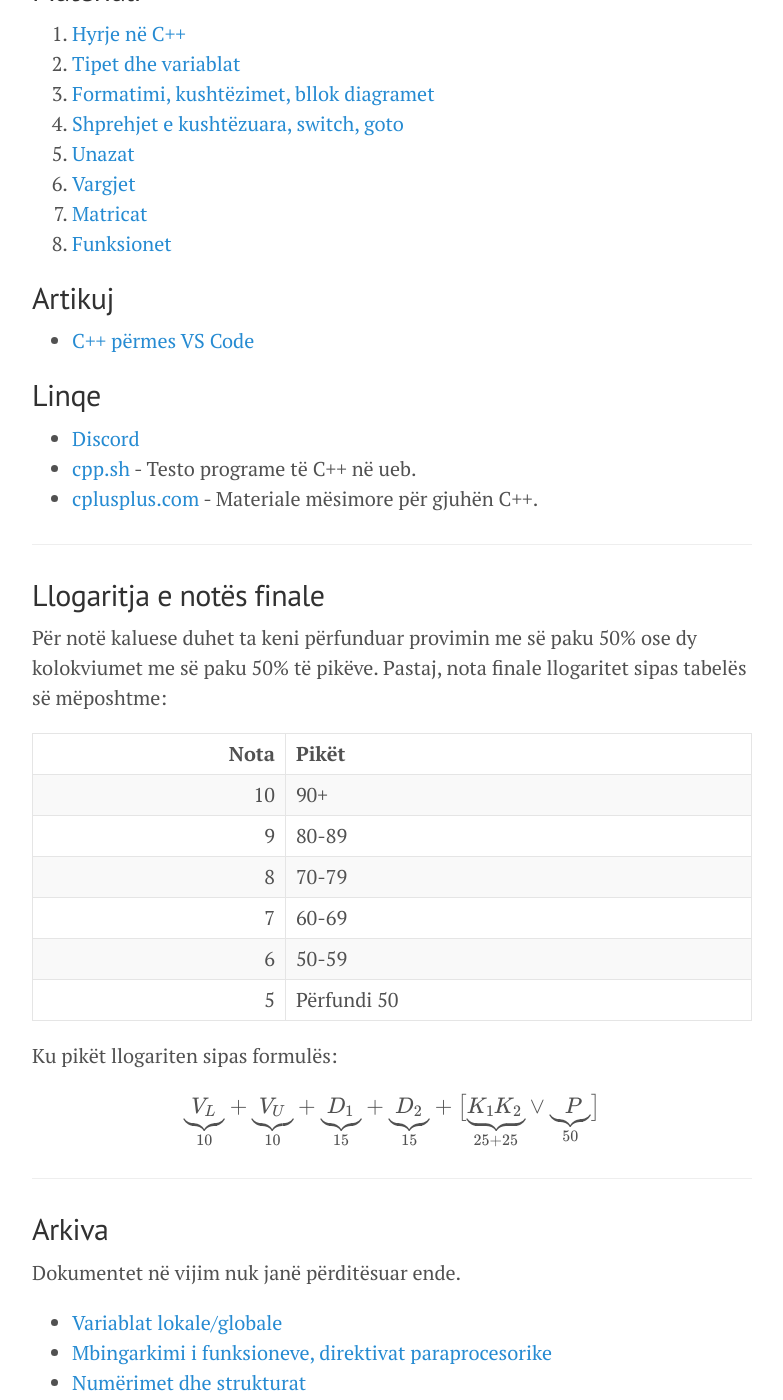
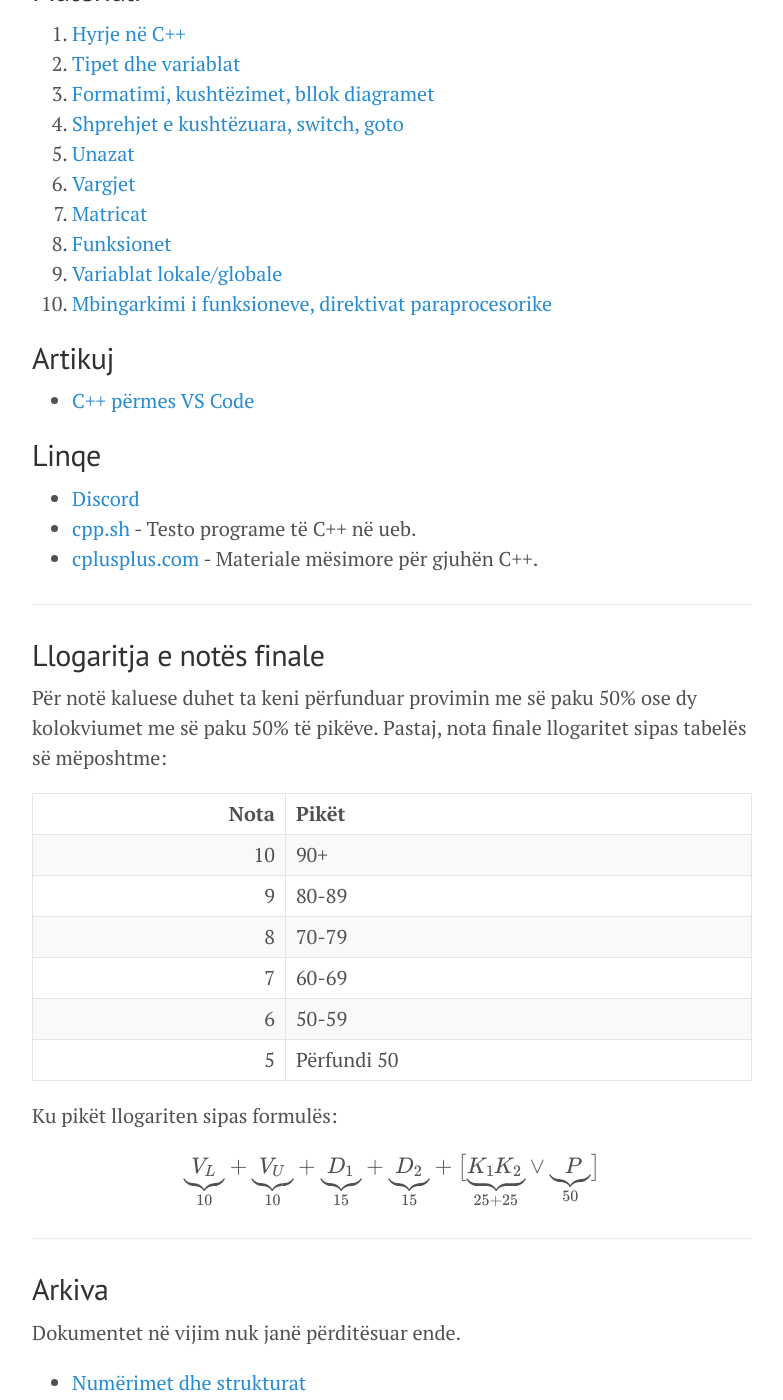
Before and after one commit to edongashi/edongashi.github.io, a Jekyll site: the page built from lendet/gjuhe-programuese/index.md, in a window 1280 px wide and 1400 px high, scrolled down 1381 px. Shown: the whole window, without its empty margins (248-1031 px from the left). Built offline with Jekyll 4.4.1, drawn with Linux system fonts in a browser that asks for light colours; our own code applies the rules of GitHub Pages for plain Markdown files; formulas are drawn with MathJax 3; part of the change alters nothing that is shown.

```diff
--- a/lendet/gjuhe-programuese/index.md
+++ b/lendet/gjuhe-programuese/index.md
@@ -52,6 +52,8 @@ Konsultimet mbahen pas orarit të zakonshëm të ushtrimeve.
 6. [Vargjet](/lendet/gjuhe-programuese/java6)
 7. [Matricat](/lendet/gjuhe-programuese/java7)
 8. [Funksionet](/lendet/gjuhe-programuese/java8)
+9. [Variablat lokale/globale](/lendet/gjuhe-programuese/java9)
+10. [Mbingarkimi i funksioneve, direktivat paraprocesorike](/lendet/gjuhe-programuese/java10)
 
 ## Artikuj
 
@@ -90,8 +92,6 @@ $$
 
 Dokumentet në vijim nuk janë përditësuar ende.
 
-- [Variablat lokale/globale](/lendet/gjuhe-programuese/java9)
-- [Mbingarkimi i funksioneve, direktivat paraprocesorike](/lendet/gjuhe-programuese/java10)
 - [Numërimet dhe strukturat](/lendet/gjuhe-programuese/java12)
 - [Ushtrime me struktura](/lendet/gjuhe-programuese/java13)
 - [Paradigmat programuese](/lendet/gjuhe-programuese/paradigmat-programuese)
```
